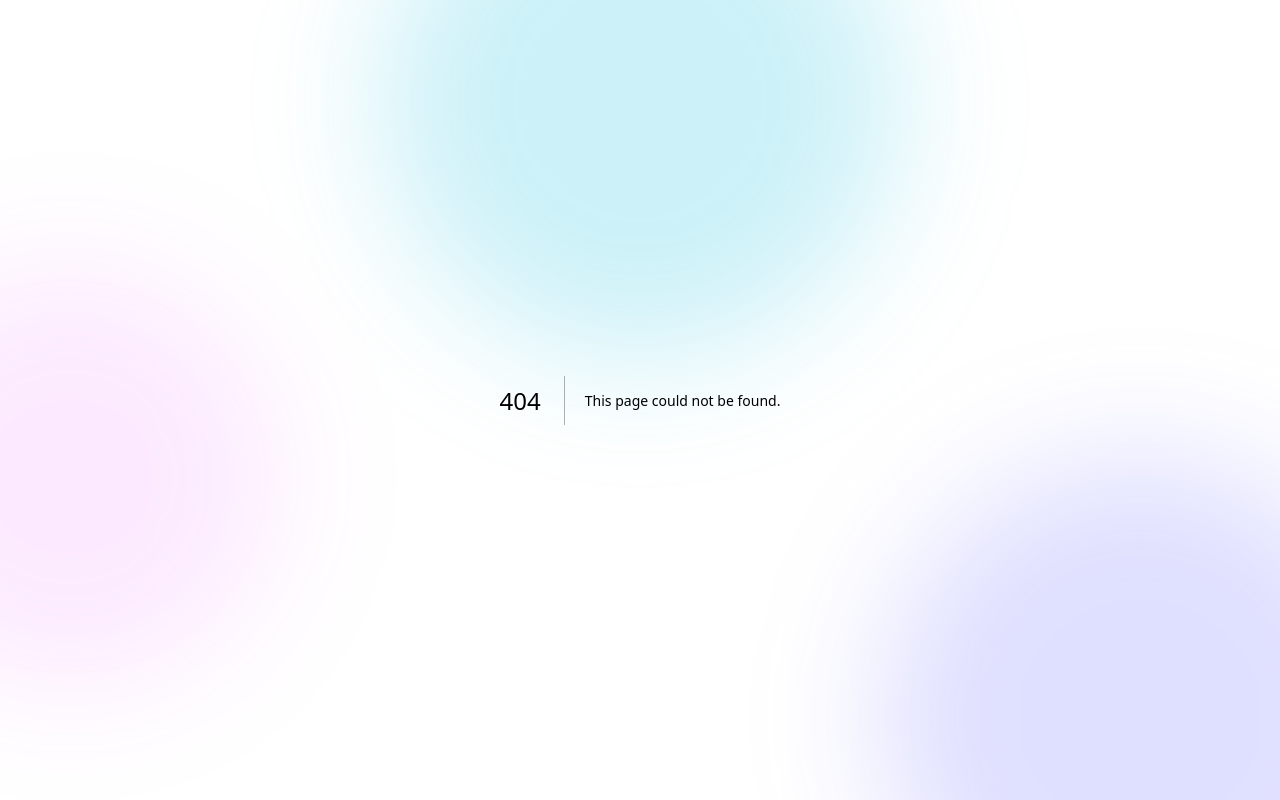
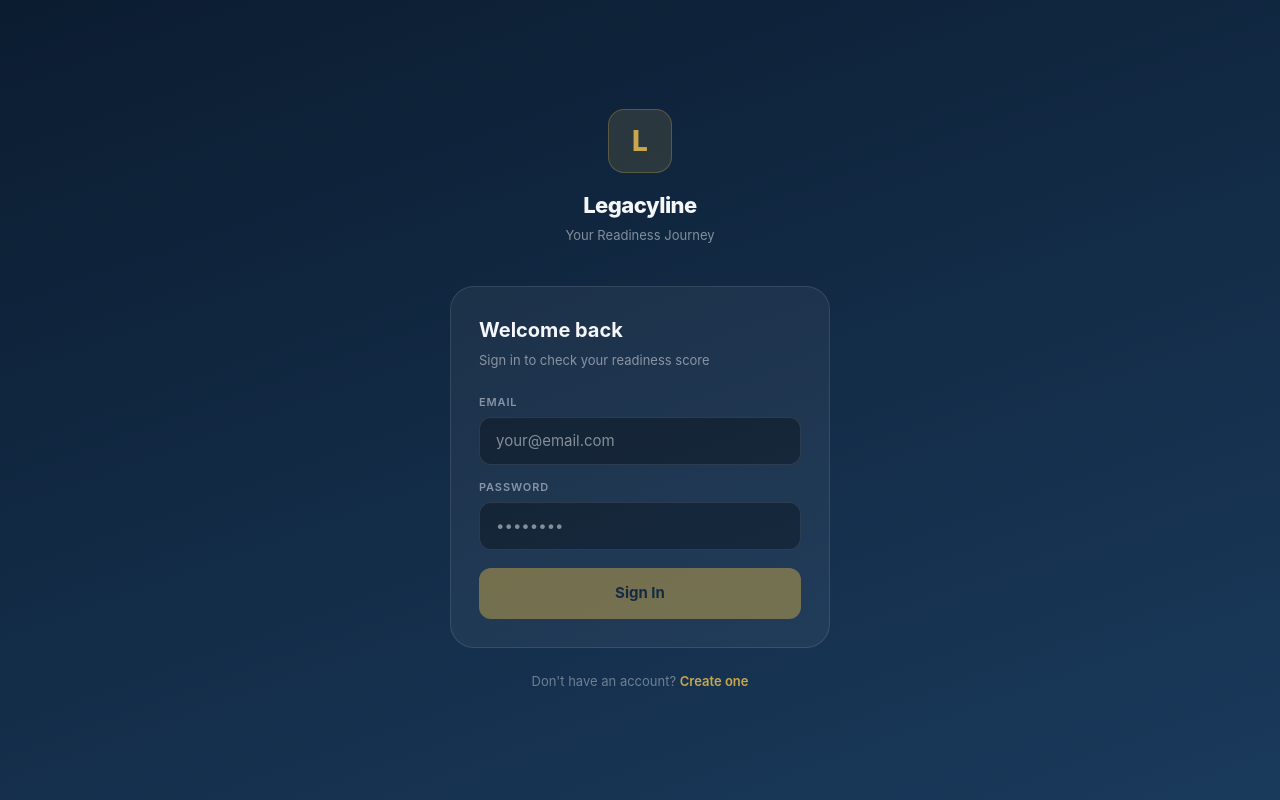
Before and after one commit to cken1977-create/legacyline-web, a Next.js app in the folder legacyline-ui/: page /app/login in a window 1280 px wide. Before the commit this address had no page. Built offline with nearby package versions, Linux system fonts and the light colour scheme; no server answers.

Commit message:
Create page.tsx

```diff
--- /dev/null
+++ b/legacyline-ui/app/app/login/page.tsx
@@ -0,0 +1,160 @@
+"use client";
+
+import { useState } from "react";
+import { useRouter } from "next/navigation";
+import Link from "next/link";
+
+const API = process.env.NEXT_PUBLIC_API_URL;
+
+export default function AppLoginPage() {
+  const router = useRouter();
+  const [email, setEmail] = useState("");
+  const [password, setPassword] = useState("");
+  const [error, setError] = useState("");
+  const [loading, setLoading] = useState(false);
+
+  async function handleLogin() {
+    setLoading(true);
+    setError("");
+    try {
+      const res = await fetch(`${API}/auth/individual/login`, {
+        method: "POST",
+        headers: { "Content-Type": "application/json" },
+        body: JSON.stringify({ email, password }),
+      });
+      if (!res.ok) {
+        setError("Invalid email or password.");
+        return;
+      }
+      const data = await res.json();
+      localStorage.setItem("individual_token", data.token);
+      localStorage.setItem("participant_id", data.participant_id);
+      localStorage.setItem("user_first_name", data.first_name);
+      localStorage.setItem("user_last_name", data.last_name);
+      localStorage.setItem("user_email", data.email);
+      router.push("/app");
+    } catch {
+      setError("Connection error. Please try again.");
+    } finally {
+      setLoading(false);
+    }
+  }
+
+  return (
+    <div style={{
+      minHeight: "100vh",
+      background: "linear-gradient(160deg, #0B1C30 0%, #1A3A5C 100%)",
+      display: "flex", flexDirection: "column",
+      alignItems: "center", justifyContent: "center",
+      padding: "24px",
+      fontFamily: "-apple-system, BlinkMacSystemFont, 'Segoe UI', sans-serif",
+    }}>
+      {/* Logo */}
+      <div style={{ textAlign: "center", marginBottom: 40 }}>
+        <div style={{
+          width: 64, height: 64, borderRadius: 16,
+          background: "rgba(200,168,75,0.15)",
+          border: "1px solid rgba(200,168,75,0.3)",
+          display: "flex", alignItems: "center", justifyContent: "center",
+          margin: "0 auto 16px",
+        }}>
+          <span style={{ fontSize: 28, fontWeight: 800, color: "#C8A84B" }}>L</span>
+        </div>
+        <div style={{ fontSize: 22, fontWeight: 800, color: "#F4F6F9", letterSpacing: "-0.5px" }}>
+          Legacyline
+        </div>
+        <div style={{ fontSize: 13, color: "rgba(244,246,249,0.5)", marginTop: 4 }}>
+          Your Readiness Journey
+        </div>
+      </div>
+
+      {/* Card */}
+      <div style={{
+        width: "100%", maxWidth: 380,
+        background: "rgba(255,255,255,0.05)",
+        border: "1px solid rgba(255,255,255,0.1)",
+        borderRadius: 24, padding: 28,
+      }}>
+        <h2 style={{ fontSize: 20, fontWeight: 700, color: "#F4F6F9", marginBottom: 6 }}>
+          Welcome back
+        </h2>
+        <p style={{ fontSize: 13, color: "rgba(244,246,249,0.5)", marginBottom: 24 }}>
+          Sign in to check your readiness score
+        </p>
+
+        <div style={{ display: "flex", flexDirection: "column", gap: 14 }}>
+          <div>
+            <label style={{ fontSize: 11, fontWeight: 600, color: "rgba(244,246,249,0.5)", textTransform: "uppercase", letterSpacing: "0.08em", display: "block", marginBottom: 6 }}>
+              Email
+            </label>
+            <input
+              type="email"
+              value={email}
+              onChange={(e) => setEmail(e.target.value)}
+              placeholder="your@email.com"
+              style={{
+                width: "100%", background: "rgba(0,0,0,0.3)",
+                border: "1px solid rgba(255,255,255,0.1)",
+                borderRadius: 12, padding: "12px 16px",
+                color: "#F4F6F9", fontSize: 15, outline: "none",
+                boxSizing: "border-box",
+              }}
+            />
+          </div>
+          <div>
+            <label style={{ fontSize: 11, fontWeight: 600, color: "rgba(244,246,249,0.5)", textTransform: "uppercase", letterSpacing: "0.08em", display: "block", marginBottom: 6 }}>
+              Password
+            </label>
+            <input
+              type="password"
+              value={password}
+              onChange={(e) => setPassword(e.target.value)}
+              placeholder="••••••••"
+              onKeyDown={(e) => e.key === "Enter" && handleLogin()}
+              style={{
+                width: "100%", background: "rgba(0,0,0,0.3)",
+                border: "1px solid rgba(255,255,255,0.1)",
+                borderRadius: 12, padding: "12px 16px",
+                color: "#F4F6F9", fontSize: 15, outline: "none",
+                boxSizing: "border-box",
+              }}
+            />
+          </div>
+
+          {error && (
+            <div style={{
+              padding: "10px 14px", borderRadius: 10,
+              background: "rgba(248,113,113,0.1)",
+              border: "1px solid rgba(248,113,113,0.3)",
+              color: "#F87171", fontSize: 13,
+            }}>
+              {error}
+            </div>
+          )}
+
+          <button
+            onClick={handleLogin}
+            disabled={loading || !email || !password}
+            style={{
+              width: "100%", padding: "14px 0", borderRadius: 12,
+              background: "#C8A84B", border: "none",
+              color: "#0B1C30", fontSize: 15, fontWeight: 700,
+              cursor: loading || !email || !password ? "not-allowed" : "pointer",
+              opacity: loading || !email || !password ? 0.5 : 1,
+              marginTop: 4,
+            }}
+          >
+            {loading ? "Signing in..." : "Sign In"}
+          </button>
+        </div>
+      </div>
+
+      <p style={{ marginTop: 24, fontSize: 13, color: "rgba(244,246,249,0.4)" }}>
+        Don't have an account?{" "}
+        <Link href="/app/signup" style={{ color: "#C8A84B", fontWeight: 600 }}>
+          Create one
+        </Link>
+      </p>
+    </div>
+  );
+                }
```
